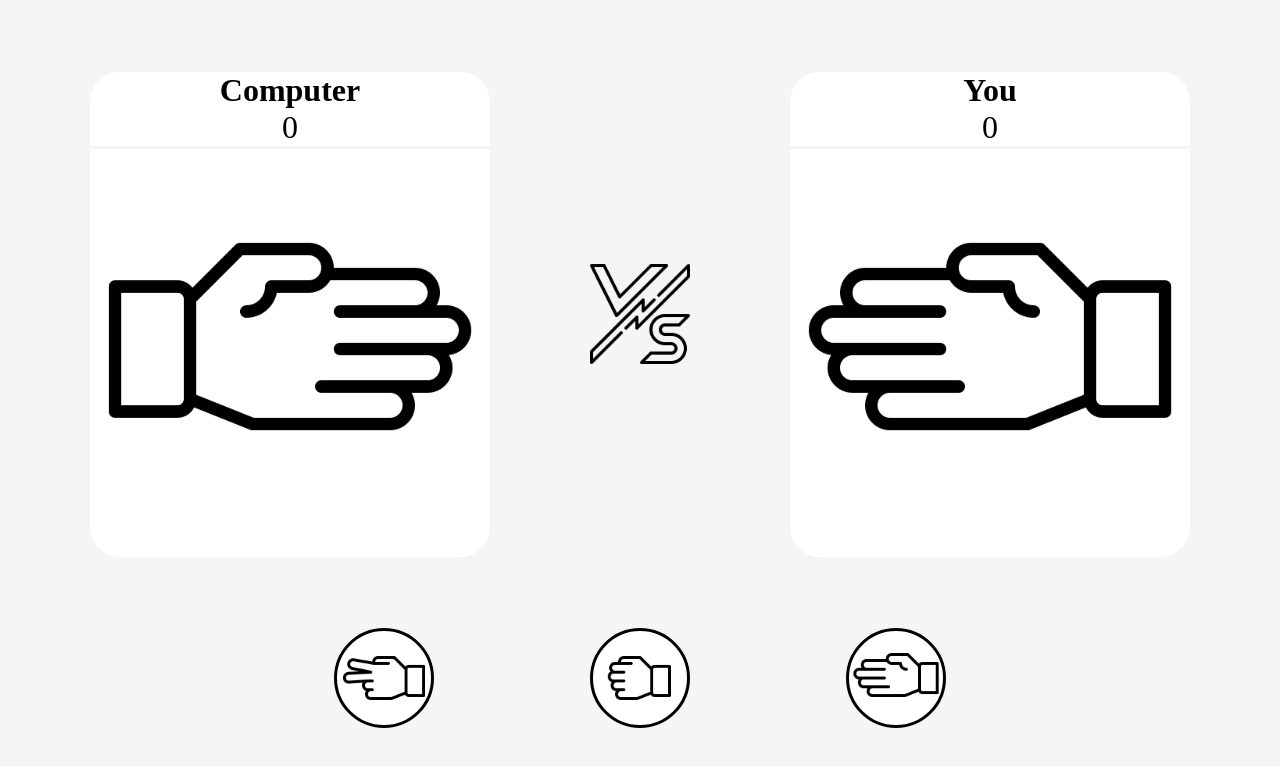
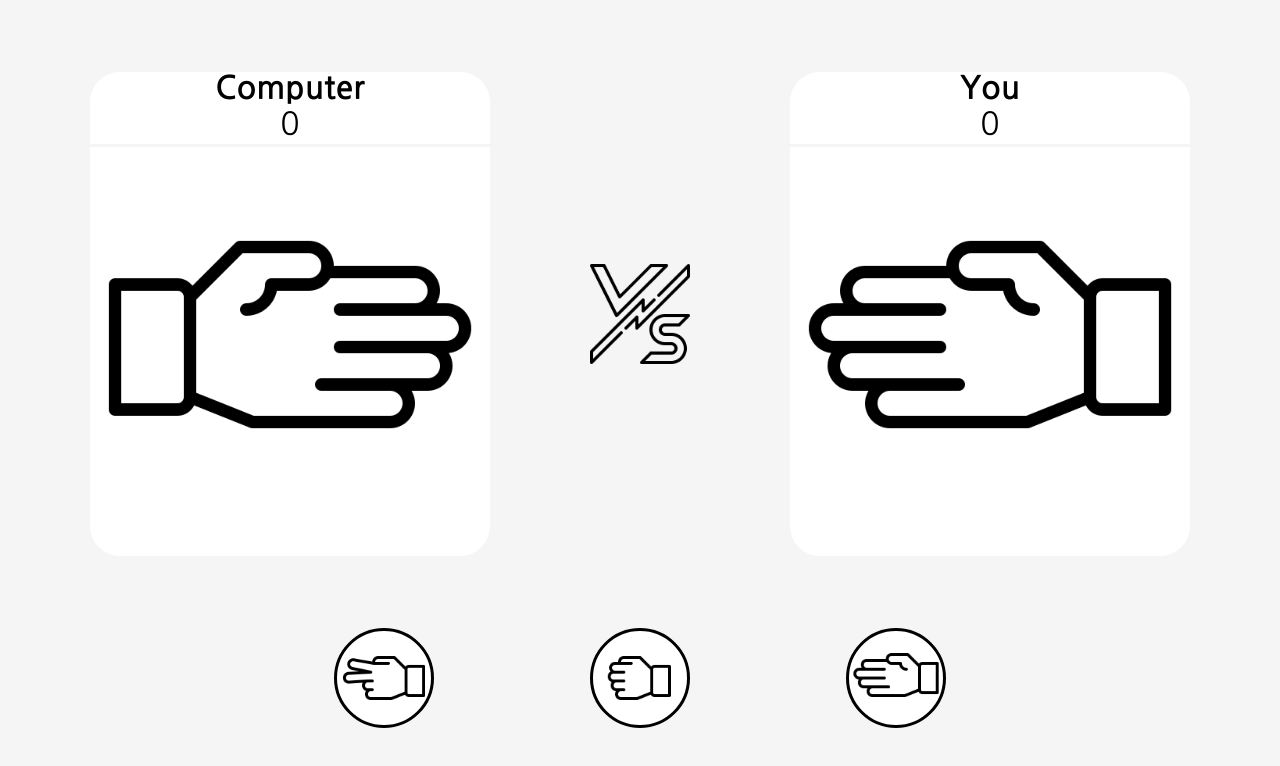
Before and after one commit to Alchernix/JS-playground, a plain HTML site: page RPS/RPS.html in a window 1280 px wide. Drawn offline with Linux system fonts and the light colour scheme.

Commit message:
폰트 수정

```diff
--- a/RPS/RPS.css
+++ b/RPS/RPS.css
@@ -5,6 +5,7 @@ html {
     background-color: whitesmoke;
     width: 100%;
     height: 100%;
+    font-family: "Nanum Gothic", sans-serif;
 }
 
 p {
--- a/RPS/RPS.html
+++ b/RPS/RPS.html
@@ -5,6 +5,9 @@
     <meta charset="UTF-8">
     <meta name="viewport" content="width=device-width, initial-scale=1.0">
     <link rel="stylesheet" href="RPS.css">
+    <link rel="preconnect" href="https://fonts.googleapis.com">
+    <link rel="preconnect" href="https://fonts.gstatic.com" crossorigin>
+    <link href="https://fonts.googleapis.com/css2?family=Nanum+Gothic:wght@400;700;800&display=swap" rel="stylesheet">
     <title>RPS</title>
 </head>
 
```
